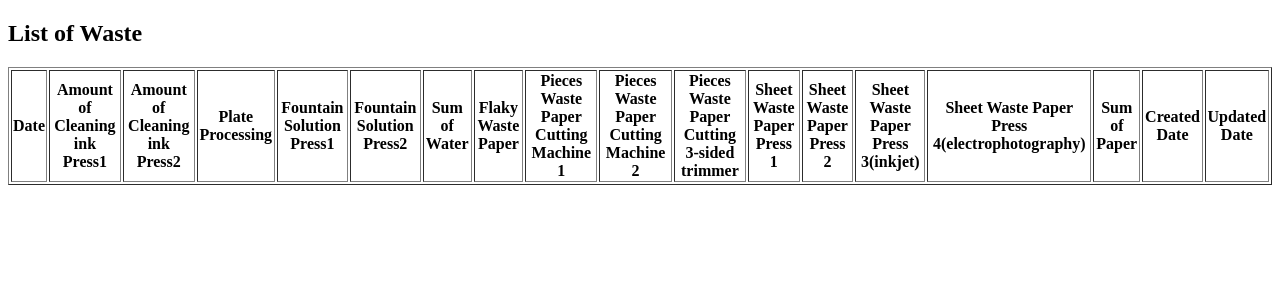
After one commit to asw-app/app, a Flask app: page /index in a window 1280 px wide. The commit adds this page. Shown: the top 300 px of the page. Run offline with Flask 3, Linux system fonts and the light colour scheme; lists and menus that the app fills with data are empty.

Commit message:
feat/create:DBへの新規登録機能と一覧表示機能の作成

```diff
--- /dev/null
+++ b/app.py
@@ -0,0 +1,138 @@
+from flask import Flask, render_template, request
+from flask_sqlalchemy import SQLAlchemy
+from sqlalchemy.dialects.mysql import INTEGER as Integer
+
+from datetime import datetime
+import os
+
+app = Flask(__name__)
+
+#####
+# db settings
+#
+base_dir = os.path.dirname(__file__)
+app.config["SQLALCHEMY_DATABASE_URI"] = "sqlite:///" + os.path.join(base_dir, "sample.db")
+app.config['SQLALCHEMY_TRACK_MODIFICATIONS'] = False
+app.config['SQLALCHEMY_ECHO']=True
+
+db = SQLAlchemy(app)
+app.app_context().push()
+#####
+
+#####
+# db class
+#
+class WasteData(db.Model):
+    id                        = db.Column('id',Integer(unsigned=True), primary_key=True ,autoincrement=True)
+    cleaning_ink_press_1      = db.Column('cleaning_ink_press_1',Integer(unsigned=True),nullable=False)
+    cleaning_ink_press_2      = db.Column('cleaning_ink_press_2',Integer(unsigned=True),nullable=False)
+    plate_processing          = db.Column('plate_processing',Integer(unsigned=True),nullable=False)
+    fountain_solution_press_1 = db.Column('fountain_solution_press_1',Integer(unsigned=True),nullable=False)
+    fountain_solution_press_2 = db.Column('fountain_solution_press_2',Integer(unsigned=True),nullable=False)
+    water_sum                 = db.Column('water_sum',Integer(unsigned=True),nullable=False)
+    flaky_waste_paper         = db.Column('flaky_waste_paper',Integer(unsigned=True),nullable=False)
+    cutting_machine_1         = db.Column('cutting_machine_1',Integer(unsigned=True),nullable=False)
+    cutting_machine_2         = db.Column('cutting_machine_2',Integer(unsigned=True),nullable=False)
+    three_sided_trimmer       = db.Column('three_sided_trimmer',Integer(unsigned=True),nullable=False)
+    sheet_waste_paper_1       = db.Column('sheet_waste_paper_1',Integer(unsigned=True),nullable=False)
+    sheet_waste_paper_2       = db.Column('sheet_waste_paper_2',Integer(unsigned=True),nullable=False)
+    sheet_waste_paper_3       = db.Column('sheet_waste_paper_3',Integer(unsigned=True),nullable=False)
+    sheet_waste_paper_4       = db.Column('sheet_waste_paper_4',Integer(unsigned=True),nullable=False)
+    paper_sum                 = db.Column('paper_sum',Integer(unsigned=True),nullable=False)
+    date                      = db.Column('date',db.Date,unique=True,default=datetime.now,nullable=False)
+    created_at                   = db.Column('created', db.DateTime, default=datetime.now, nullable=False)
+    updated_at                  = db.Column('modified', db.DateTime, default=datetime.now, nullable=False)
+#####
+
+db.create_all()
+
+@app.route("/", methods=["GET"])
+def home():
+    return render_template('home.html')
+
+@app.route("/profile", methods=["GET"])
+def profile():
+    return render_template('profile.html')
+
+# @app.route("/contact", methods=["GET", "POST"])
+# def contact():
+#     if request.method == "POST":
+#         # フォームからのデータを処理
+#         return render_template('contact.html', message=True)
+#     else:
+#         return render_template('contact.html', message=False)
+
+#####
+# Index View
+#
+@app.route("/index", methods=["GET"])
+def index():
+    # Get all data from db
+    data_set = db.session.query(WasteData).all()
+    return render_template('index.html', data_set=data_set)
+
+#####
+# Report View
+#
+@app.route("/report", methods=["GET","POST"])
+def calc():
+    data = request.form
+    water_sum = None
+    paper_sum = None
+
+    if request.method == "GET":
+        # Show Report Form HTML
+        return render_template('report_form.html')
+    elif request.method == "POST":
+        # ユーザーが入力した数値を取得し、合計を計算
+        water_num1 = data.get("cleaning-ink-press-1", type=int) or 0
+        water_num2 = data.get("cleaning-ink-press-2", type=int) or 0
+        water_num3 = data.get("plate-processing", type=int) or 0
+        water_num4 = data.get("fountain-solution-press-1", type=int) or 0
+        water_num5 = data.get("fountain-solution-press-2", type=int) or 0
+
+        # None がないかを確認しながら合計を計算
+        water_sum = (water_num1 or 0) + (water_num2 or 0) + (water_num3 or 0) + (water_num4 or 0) + (water_num5 or 0)
+
+        paper_num1 = data.get("flaky-waste-paper", type=int) or 0
+        paper_num2 = data.get("cutting-machine-1", type=int) or 0
+        paper_num3 = data.get("cutting-machine-2", type=int) or 0
+        paper_num4 = data.get("3-sided-trimmer", type=int) or 0
+        paper_num5 = data.get("sheet-waste-paper-1", type=int) or 0
+        paper_num6 = data.get("sheet-waste-paper-2", type=int) or 0
+        paper_num7 = data.get("sheet-waste-paper-3", type=int) or 0
+        paper_num8 = data.get("sheet-waste-paper-4", type=int) or 0
+
+        # None がないかを確認しながら合計を計算
+        paper_sum = (paper_num1 or 0) + (paper_num2 or 0) + (paper_num3 or 0) + (paper_num4 or 0) + (paper_num5 or 0) + (paper_num6 or 0) + (paper_num7 or 0) + (paper_num8 or 0)
+
+        # date time
+        date = data.get("date") or 0
+
+        # Create Instance
+        wasate_data = WasteData(
+                            cleaning_ink_press_1 = water_num1,
+                            cleaning_ink_press_2 = water_num2,
+                            plate_processing = water_num3,
+                            fountain_solution_press_1 = water_num4,
+                            fountain_solution_press_2 = water_num5,
+                            water_sum = water_sum,
+                            flaky_waste_paper = paper_num1,
+                            cutting_machine_1 = paper_num2,
+                            cutting_machine_2 = paper_num3,
+                            three_sided_trimmer = paper_num4,
+                            sheet_waste_paper_1 = paper_num5,
+                            sheet_waste_paper_2 = paper_num6,
+                            sheet_waste_paper_3 = paper_num7,
+                            sheet_waste_paper_4 = paper_num8,
+                            paper_sum = paper_sum,
+                            date = datetime.strptime(date, '%Y-%m-%d'))
+
+        # Add a data to DB
+        db.session.add(wasate_data)
+        db.session.commit()
+
+        return render_template('result.html', water_sum=water_sum, paper_sum=paper_sum)
+
+if __name__ == "__main__":
+    app.run(debug=True)
--- /dev/null
+++ b/templates/index.html
@@ -0,0 +1,58 @@
+<!DOCTYPE html>
+<html lang="en">
+<head>
+    <meta charset="UTF-8">
+    <meta name="viewport" content="width=device-width, initial-scale=1.0">
+    <title>Index</title>
+</head>
+
+<body>
+    <h2>List of Waste </h2>
+    <table border="1">
+        <tr>
+            <th>Date</th>
+            <th>Amount of Cleaning ink Press1</th>
+            <th>Amount of Cleaning ink Press2</th>
+            <th>Plate Processing</th>
+            <th>Fountain Solution Press1</th>
+            <th>Fountain Solution Press2</th>
+            <th>Sum of Water</th>
+            <th>Flaky Waste Paper</th>
+            <th>Pieces Waste Paper Cutting Machine 1</th>
+            <th>Pieces Waste Paper Cutting Machine 2</th>
+            <th>Pieces Waste Paper Cutting 3-sided trimmer</th>
+            <th>Sheet Waste Paper Press 1</th>
+            <th>Sheet Waste Paper Press 2</th>
+            <th>Sheet Waste Paper Press 3(inkjet)</th>
+            <th>Sheet Waste Paper Press 4(electrophotography)</th>
+            <th>Sum of Paper</th>
+            <th>Created Date</th>
+            <th>Updated Date</th>
+        </tr>
+        {% block content %}
+            {% for data in data_set %}
+                <tr>
+                    <th>{{ data.date.strftime('%Y/%m/%d') }}</th>
+                    <th>{{ data.cleaning_ink_press_1 }}</th>
+                    <th>{{ data.cleaning_ink_press_2 }}</th>
+                    <th>{{ data.plate_processing }}</th>
+                    <th>{{ data.fountain_solution_press_1 }}</th>
+                    <th>{{ data.fountain_solution_press_2 }}</th>
+                    <th>{{ data.water_sum }}</th>
+                    <th>{{ data.flaky_waste_paper }}</th>
+                    <th>{{ data.cutting_machine_1 }}</th>
+                    <th>{{ data.cutting_machine_2 }}</th>
+                    <th>{{ data.three_sided_trimmer }}</th>
+                    <th>{{ data.sheet_waste_paper_1 }}</th>
+                    <th>{{ data.sheet_waste_paper_2 }}</th>
+                    <th>{{ data.sheet_waste_paper_3 }}</th>
+                    <th>{{ data.sheet_waste_paper_4 }}</th>
+                    <th>{{ data.paper_sum }}</th>
+                    <th>{{ data.created_at.strftime('%Y/%m/%d') }}</th>
+                    <th>{{ data.updated_at.strftime('%Y/%m/%d') }}</th>
+                </tr>
+            {% endfor %}
+        {% endblock %}
+    </table>
+</body>
+</html>
```
Also changed, not shown: App_run.py (deleted, +0 -57 lines), hello_flask.py (deleted, +0 -18 lines), templates/calc.html (deleted, +0 -68 lines), templates/home.html (+12 -10 lines), templates/report_form.html (added, +59 -0 lines), templates/result.html (added, +21 -0 lines), README.md, static/css/report_form.css (renamed from static/css/style.css), 1 other file.
